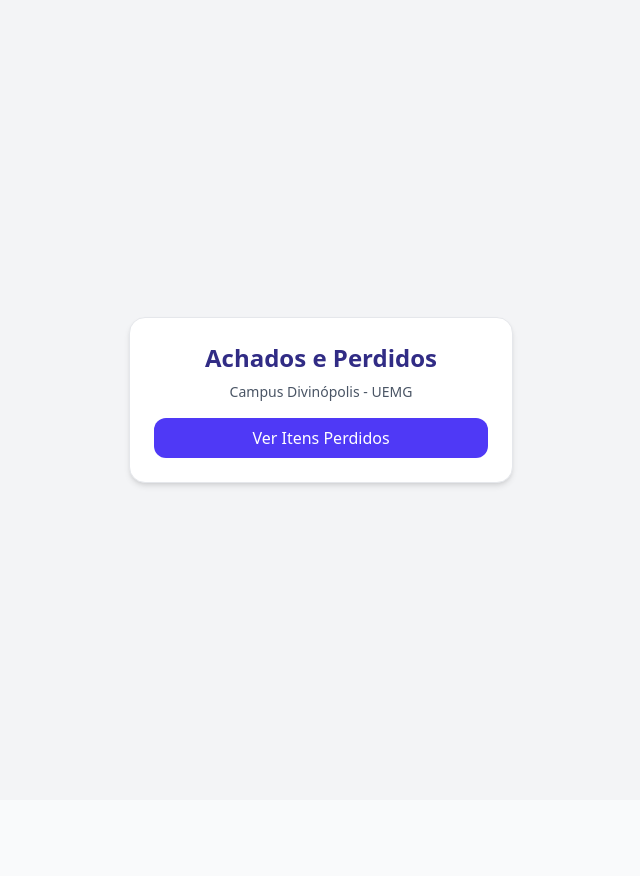
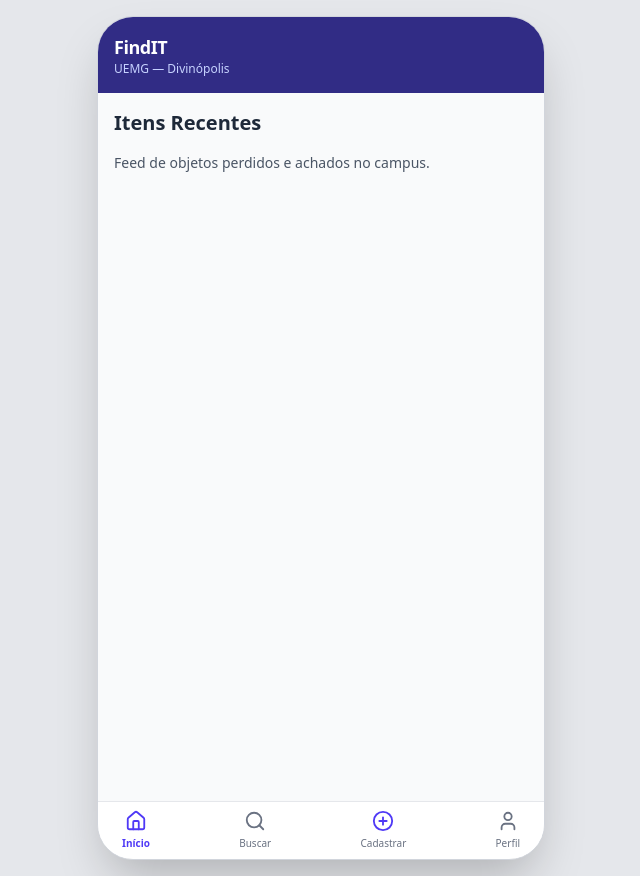
Before and after one commit to ThaissaFernandes/achados-e-perdidos-uemg, a React (Vite) app: page / in a window 1280 px wide. Shown: the whole page, without its empty margins (319-959 px from the left). Before the commit the page ends 800 px from the top, so only its background shows below. Built offline with nearby package versions, Linux system fonts and the light colour scheme.

Commit message:
Criação de telas temporárias

```diff
--- a/src/App.jsx
+++ b/src/App.jsx
@@ -1,17 +1,20 @@
+import { BrowserRouter, Routes, Route } from 'react-router-dom';
+import MobileLayout from './components/MobileLayout';
+import Home from './pages/Home';
+import RegistrarItem from './pages/RegistrarItem';
+import Profile from './pages/Profile';
+
 export default function App() {
   return (
-    <div className="min-h-screen bg-gray-100 flex flex-col items-center justify-center p-4">
-      <div className="bg-white p-6 rounded-2xl shadow-md max-w-sm w-full text-center border border-gray-200">
-        <h1 className="text-2xl font-bold text-indigo-900 mb-2">
-          Achados e Perdidos
-        </h1>
-        <p className="text-gray-600 text-sm mb-4">
-          Campus Divinópolis - UEMG
-        </p>
-        <button className="w-full bg-indigo-600 hover:bg-indigo-700 text-white font-medium py-2 px-4 rounded-xl transition duration-200">
-          Ver Itens Perdidos
-        </button>
-      </div>
-    </div>
+    <BrowserRouter>
+      <Routes>
+        <Route path="/" element={<MobileLayout />}>
+          <Route index element={<Home />} />
+          <Route path="register" element={<RegistrarItem />} />
+          <Route path="profile" element={<Profile />} />
+          <Route path="search" element={<Home />} />
+        </Route>
+      </Routes>
+    </BrowserRouter>
   );
 }
--- /dev/null
+++ b/src/pages/Home.jsx
@@ -0,0 +1,8 @@
+export default function Home() {
+  return (
+    <div className="space-y-4">
+      <h2 className="text-xl font-semibold text-gray-800">Itens Recentes</h2>
+      <p className="text-sm text-gray-600">Feed de objetos perdidos e achados no campus.</p>
+    </div>
+  );
+}
--- /dev/null
+++ b/src/pages/Profile.jsx
@@ -0,0 +1,8 @@
+export default function Profile() {
+  return (
+    <div className="space-y-4">
+      <h2 className="text-xl font-semibold text-gray-800">Meu Perfil</h2>
+      <p className="text-sm text-gray-600">Gestão dos itens cadastrados pelo usuário.</p>
+    </div>
+  );
+}
--- /dev/null
+++ b/src/pages/RegistrarItem.jsx
@@ -0,0 +1,8 @@
+export default function RegistrarItem() {
+  return (
+    <div className="space-y-4">
+      <h2 className="text-xl font-semibold text-gray-800">Registrar Pertence</h2>
+      <p className="text-sm text-gray-600">Formulário simples otimizado para IHC.</p>
+    </div>
+  );
+}
```
